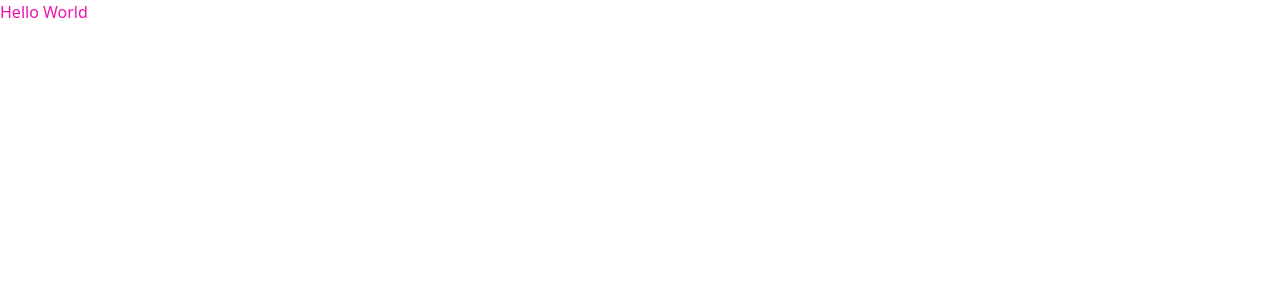
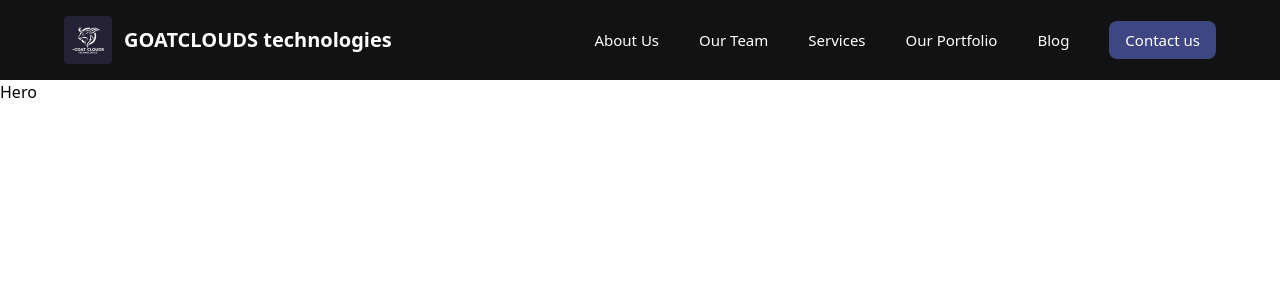
Before and after one commit to Frokesy/goatclouds, a React (Vite) app: page / in a window 1280 px wide. Shown: the top 300 px of the page. Built offline with nearby package versions, Linux system fonts and the light colour scheme.

Commit message:
defined header

```diff
--- a/package.json
+++ b/package.json
@@ -10,8 +10,11 @@
     "preview": "vite preview"
   },
   "dependencies": {
+    "framer-motion": "^11.2.11",
+    "hamburger-react": "^2.5.1",
     "react": "^18.2.0",
-    "react-dom": "^18.2.0"
+    "react-dom": "^18.2.0",
+    "react-router-dom": "^6.23.1"
   },
   "devDependencies": {
     "@types/react": "^18.2.66",
--- a/src/App.tsx
+++ b/src/App.tsx
@@ -1,11 +1,17 @@
+import { RouterProvider, createBrowserRouter } from "react-router-dom";
+import { AnimatePresence } from "framer-motion";
+import Home from "./pages/home";
 
 function App() {
+  const router = createBrowserRouter([
+    { path: "/", element: <Home /> },
+  ]);
 
   return (
-    <>
-      <h2 className="text-[#ed12ac]">Hello World</h2>
-    </>
-  )
+    <AnimatePresence mode="wait">
+      <RouterProvider router={router} />
+    </AnimatePresence>
+  );
 }
 
-export default App
+export default App;
--- /dev/null
+++ b/src/components/defaults/Container.tsx
@@ -0,0 +1,17 @@
+import { FC, ReactNode } from "react";
+import PageTransition from "./PageTransition";
+import Header from "./Header";
+interface ContainerProps {
+  children: ReactNode;
+  active: string;
+}
+const Container: FC<ContainerProps> = ({ children, active }) => {
+  return (
+    <div>
+      <Header active={active} />
+      <PageTransition>{children}</PageTransition>
+    </div>
+  );
+};
+
+export default Container;
--- /dev/null
+++ b/src/components/defaults/Drawer.tsx
@@ -0,0 +1,32 @@
+import { motion } from "framer-motion";
+import { NavLink } from "react-router-dom";
+
+const Drawer = () => {
+  return (
+    <>
+      <div className="fixed top-0 h-screen z-20 w-screen bg-[#000] bg-opacity-60">
+        <div className="justify-end flex">
+          <motion.div
+            className="flex flex-col space-y-[30px] bg-[#121212] h-screen w-[60%] pt-14 px-6 text-[18px] font-semibold text-[#fff]"
+            initial={{ x: "100vw" }}
+            animate={{ x: 0 }}
+            transition={{ type: "ease", stiffness: 60 }}
+          >
+            <NavLink to={"/"}>About Us</NavLink>
+            <NavLink to="/account">Our Team</NavLink>
+            <span>Services</span>
+            <NavLink to="/shops/0">Our Portfolio</NavLink>
+            <NavLink to="/contact">Blog</NavLink>
+            <div className="flex">
+              <button className="bg-[#3e4784] text-[#fff] py-2 px-6 rounded-lg">
+                Contact us
+              </button>
+            </div>
+          </motion.div>
+        </div>
+      </div>
+    </>
+  );
+};
+
+export default Drawer;
--- /dev/null
+++ b/src/components/defaults/Header.tsx
@@ -0,0 +1,51 @@
+import Hamburger from "hamburger-react";
+import { FC, useState } from "react";
+import Drawer from "./Drawer";
+
+interface HeaderProps {
+  active: string;
+}
+
+const Header: FC<HeaderProps> = ({ active }) => {
+  const [openDrawer, setOpenDrawer] = useState<boolean>(false);
+
+  console.log(active);
+  return (
+    <div className="bg-[#121212] text-[#fff]">
+      <div className="w-[90vw] mx-auto flex justify-between py-4 items-center">
+        <div className="flex items-center lg:space-x-3 space-x-2">
+          <img
+            src="/assets/logo.png"
+            alt="logo"
+            className="lg:w-[48px] lg:h-[48px] w-[36px] h-[36px]"
+          />
+          <h2 className="lg:text-[20px] text-[15px] font-semibold">GOATCLOUDS technologies</h2>
+        </div>
+
+        <div className="space-x-10 text-[15px] lg:block hidden">
+          <span>About Us</span>
+          <span>Our Team</span>
+          <span>Services</span>
+          <span>Our Portfolio</span>
+          <span>Blog</span>
+          <button className="bg-[#3e4784] py-2 px-4 rounded-lg">
+            Contact us
+          </button>
+        </div>
+
+        <div className="block lg:hidden z-50">
+          <Hamburger
+            size={20}
+            toggled={openDrawer}
+            toggle={setOpenDrawer}
+            color="#ffffff"
+          />
+        </div>
+      </div>
+
+      {openDrawer && <Drawer />}
+    </div>
+  );
+};
+
+export default Header;
--- /dev/null
+++ b/src/components/defaults/PageTransition.tsx
@@ -0,0 +1,20 @@
+import { motion } from "framer-motion";
+import { FC, ReactNode } from "react";
+
+interface PageTransitionProps {
+    children: ReactNode;
+}
+const PageTransition: FC<PageTransitionProps> = ({ children }) => {
+  return (
+    <motion.div
+      initial={{ opacity: 0 }}
+      animate={{ opacity: 1 }}
+      exit={{ opacity: 0 }}
+      transition={{ duration: 0.75, ease: "easeInOut" }}
+    >
+        {children}
+    </motion.div>
+  );
+};
+
+export default PageTransition;
--- /dev/null
+++ b/src/components/sections/Hero.tsx
@@ -0,0 +1,9 @@
+const Hero = () => {
+  return (
+    <div>
+      <h2>Hero</h2>
+    </div>
+  )
+}
+
+export default Hero
--- /dev/null
+++ b/src/pages/home/index.tsx
@@ -0,0 +1,12 @@
+import Container from "../../components/defaults/Container"
+import Hero from "../../components/sections/Hero"
+
+const Home = () => {
+  return (
+    <Container active="home">
+        <Hero />
+    </Container>
+  )
+}
+
+export default Home
```
Also changed, not shown: public/assets/logo.png (added), 1 other file (tests, documents, lock files or other folders).
